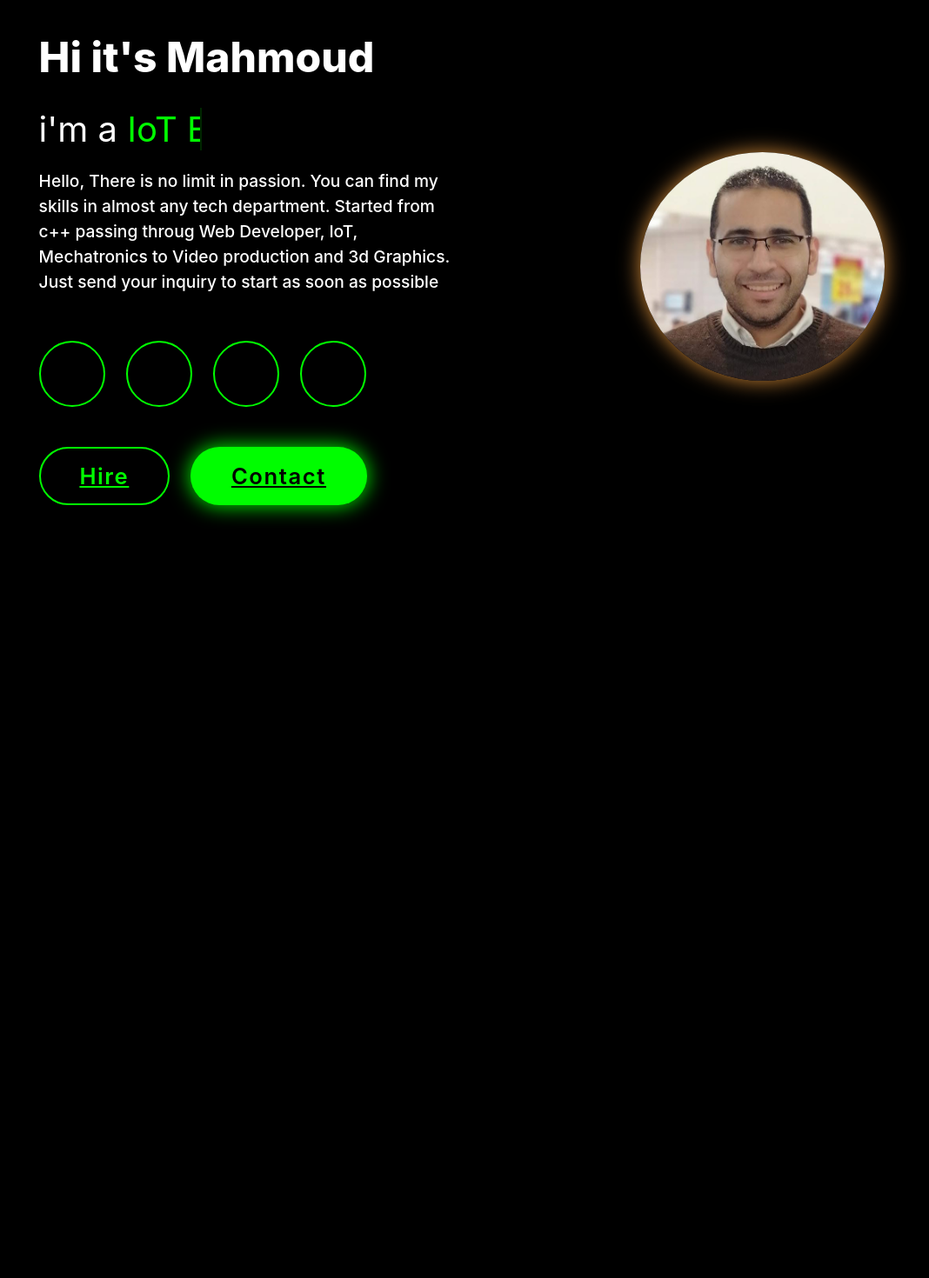
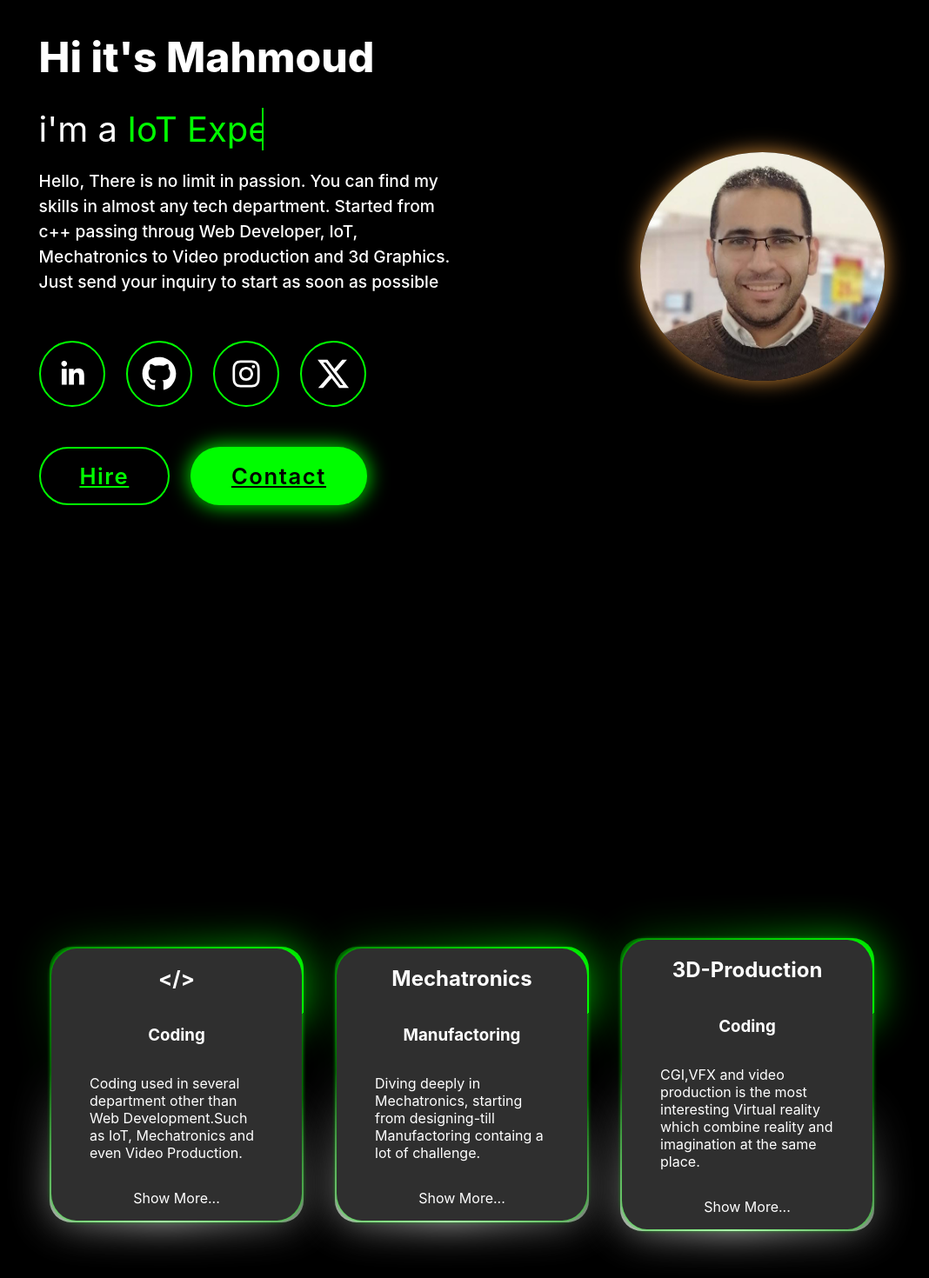
Before and after one commit to mahmoudhkassemeg/portfolio, a React (Create React App) app: page / in a window 1280 px wide. Shown: the part 80-1550 px from the top of the page at 87% size, without its empty margins (109-1177 px from the left). Before the commit the page ends 956 px from the top, so only its background shows below. Built offline with nearby package versions, Linux system fonts and the light colour scheme.

Commit message:
added channel name

```diff
--- a/package.json
+++ b/package.json
@@ -11,7 +11,10 @@
     "boxicons": "^2.1.4",
     "react": "^19.0.0",
     "react-dom": "^19.0.0",
+    "react-icons": "^5.5.0",
+    "react-router-dom": "^7.3.0",
     "react-scripts": "5.0.1",
+    "react-social-icons": "^6.22.0",
     "web-vitals": "^2.1.4"
   },
   "scripts": {
--- a/src/App.css
+++ b/src/App.css
@@ -3,6 +3,10 @@
   --foreground: white;
   --maincolor: rgb(0, 253, 0);
   --imgshadow:rgb(209, 137, 55);
+}
+html{
+  scroll-behavior: smooth;
+
 }
 
 body{
@@ -14,7 +18,8 @@ body{
   background-color: var(--background);
   color: var(--foreground);
   box-sizing: border-box;
-  overflow: hidden;
+  /* overflow: hidden; */
+
 }
 .headermain{
 
@@ -53,17 +58,28 @@ header{
   background-color: white;
 }
 
-section{
-  min-height: 100vh;
-  padding: 10rem 12% 10rem;
-}
+
 
 .home{
   margin-top: -40px;
   height: 100%;
   min-height: 100vh;
   box-sizing: border-box;
+  min-height: 100vh;
+  padding: 10rem 12% 10rem;
 }
+
+.services{
+  display: flex;
+  justify-content: space-evenly;
+  align-items: center;
+  margin-left: 10%;
+  margin-right: 10%;
+  margin-bottom: 50%;
+
+}
+
+
 
 
 @media only screen and (max-width:1200px){
@@ -76,4 +92,15 @@ section{
   body{
     overflow: scroll;
   }
+
+  .services{
+    display: block;
+    justify-content: space-evenly;
+    align-items: center;
+
+    margin-left: 25%;
+    margin-right: 25%;
+
+  }
+
 }
--- a/src/App.js
+++ b/src/App.js
@@ -2,8 +2,21 @@ import "./App.css";
 import React from "react";
 import Menu from "./Menu/Menu";
 import Homeimg from "./Components/Homeimg/Homeimg.js";
+import Card1 from './Components/Cards/Card1.js'
+import Card2 from './Components/Cards/Card2.js'
+import Card3 from './Components/Cards/Card3.js'
+//Cards functions
+function Cardone(props){
 
+}
 
+function Cardtwo(props){
+
+}
+
+function Cardthree(props){
+
+}
 
 function Home() {
 
@@ -21,9 +34,18 @@ function Home() {
         </div>
       </header>
 
-      <section className="home">
+      <section className="home" id="Home">
         <Homeimg />
       </section>
+
+      <section className="services" id="services">
+
+          <Card1 />
+          <Card2 />
+          <Card3 />
+
+      </section>
+
       </div>
   );
 }
--- /dev/null
+++ b/src/Components/Cards/Card1.js
@@ -0,0 +1,18 @@
+import './Cards.css'
+const tags = "</>"
+
+function Card1(){
+
+    return(
+        <div className="card-container">
+            <div className="card-content card-one">
+                <h2 className="title">{tags}</h2>
+                <h3 className="description">Coding</h3>
+                <p>Coding used in several department other than Web Development.Such as IoT,
+                     Mechatronics and even Video Production.</p>
+                <p>Show More...</p>
+            </div>
+
+        </div>
+    )
+} export default Card1;
--- /dev/null
+++ b/src/Components/Cards/Card2.js
@@ -0,0 +1,16 @@
+import './Cards.css'
+function Card2(){
+
+    return(
+        <div className="card-container">
+            <div className="card-content card-two">
+                <h2 className="title">Mechatronics</h2>
+                <h3 className="description">Manufactoring</h3>
+                <p>Diving deeply in Mechatronics, starting from designing-till
+                    Manufactoring containg a lot of challenge.</p>
+                <p>Show More...</p>
+            </div>
+
+        </div>
+    )
+} export default Card2;
--- /dev/null
+++ b/src/Components/Cards/Card3.js
@@ -0,0 +1,18 @@
+import './Cards.css'
+
+function Card3(){
+
+    return(
+        <div className="card-container">
+            <div className="card-content card-three">
+                <h2 className="title">3D-Production</h2>
+                <h3 className="description">Coding</h3>
+                <p>CGI,VFX and video production is the most interesting
+                     Virtual reality which combine reality and imagination
+                     at the same place.</p>
+                <p>Show More...</p>
+            </div>
+
+        </div>
+    )
+} export default Card3;
--- /dev/null
+++ b/src/Components/Cards/Cards.css
@@ -0,0 +1,93 @@
+.card-content{
+    color: var(--foreground);
+}
+
+/* .card-container{
+    display: grid;
+    grid-template-columns: auto auto auto;
+    grid-template-rows: 1fr;
+    grid-template-areas:
+    "cardone cardtwo cardthree";
+
+}
+.card-one{
+    grid-area: cardone;
+}
+.card-two{
+    grid-area: cardtwo;
+}
+.card-three{
+    grid-area: cardthree;
+} */
+
+.card-container{
+    display: flex;
+    justify-content: center;
+    align-items: center;
+    margin-top: 20%;
+}
+.card-content{
+    display: flex;
+    position: relative;
+    flex-direction: column;
+    justify-content: center;
+    align-items: center;
+    background-color: rgb(47, 47, 47);
+    border-radius: 10%;
+    width: 18rem;
+    height: 100%;
+    box-shadow: 0 0 5px var(--maincolor);
+    transition: 0.3s ease-in-out;
+}
+
+@property --angle{
+    syntax: "<angle>";
+    initial-value: 0deg;
+    inherits: false;
+}
+.card-content::after,.card-content::before{
+    content: '';
+    position: absolute;
+    width: 100%;
+    height: 100%;
+    padding: 2px;
+    z-index: -1;
+    border-radius: 25px;
+    background: conic-gradient(from var(--angle),transparent 10%, var(--foreground),transparent 60%, var(--maincolor));
+    animation: 5s spin linear infinite;
+}
+.card-content::before{
+    filter: blur(1.5rem);
+    opacity: 0.75;
+}
+
+@keyframes spin{
+    from{
+        --angle: 0deg
+    }
+    to{
+        --angle: 360deg
+    }
+}
+.card-content::before{
+
+}
+.card-content:hover{
+    box-shadow: 0 0 35px var(--maincolor);
+}
+.card-content p{
+    font-size: 1rem;
+    max-width: 200px;
+    max-height: fit-content;
+}
+
+@media only screen and (max-width:1200){
+    .card-content{
+        width: 100%;
+    }
+    .card-content p{
+        font-size: .5rem;
+        width: 100px;
+    }
+
+}
--- a/src/Components/Homeimg/Homeimg.css
+++ b/src/Components/Homeimg/Homeimg.css
@@ -109,7 +109,7 @@
     color: var(--maincolor);
     transform: scale(1.3)translateY(-5px);
     box-shadow: 0 0 25px var(--maincolor);
-    background-color: var(--maincolor);
+    /*   */
 
 }
 .btn{
--- a/src/Components/Homeimg/Homeimg.js
+++ b/src/Components/Homeimg/Homeimg.js
@@ -1,6 +1,11 @@
+import { FaX, FaXTwitter } from "react-icons/fa6";
 import "./Homeimg.css";
 import logo from "./img/img.jpg";
-import "boxicons";
+import 'boxicons';
+import { FaGithub, FaInstagram, FaLinkedin, FaTwitter } from 'react-icons/fa'
+import { AiOutlineInstagram } from "react-icons/ai";
+import { LiaLinkedinIn } from "react-icons/lia";
+
 
 function Homeimg() {
   return (
@@ -20,17 +25,17 @@ function Homeimg() {
         </p>
 
         <div className="social-icons">
-          <a href="#">
-            <i className="bx bxl-linkedin"></i>
+          <a href="https://www.linkedin.com/in/mahmoudkassemeg" target="_blank">
+          <LiaLinkedinIn />
           </a>
-          <a href="#">
-            <i className="bx bxl-github"></i>
+          <a href="https://github.com/mahmoudhkassemeg/" target="_blank">
+            <FaGithub/>
           </a>
-          <a href="#">
-            <i className="bx bxl-instagram"></i>
+          <a href="https://www.instagram.com/mahmoud_kassemeg" target="_blank">
+          <AiOutlineInstagram />
           </a>
-          <a href="#">
-            <i className="bx bxl-twitter"></i>
+          <a href="https://x.com/mahmoudkasssem" target="_blank">
+            <FaXTwitter/>
           </a>
         </div>
 
--- a/src/Menu/Menu.js
+++ b/src/Menu/Menu.js
@@ -1,6 +1,7 @@
 import React from "react";
 import "./Menu.css";
-
+import App from '../App'
+import { link } from 'react-router-dom'
 function Menu() {
   function Mouseover() {}
   function Mouseout() {}
@@ -16,10 +17,10 @@ function Menu() {
         <div id="menu-container" className="menu-container"></div>
         <div id="menu-items" className="menu-items">
           <div id="item" className="menu-home">
-            <h4><a href="#">Home</a></h4>
+            <h4><a href={App.id='#Home'}>Home</a></h4>
           </div>
           <div id="item" className="menu-services">
-            <h4><a href="#">Services</a></h4>
+            <h4><a href={App.id='#services'}>Services</a></h4>
           </div>
           <div id="item" className="menu-contact">
             <h4><a href="#">Contact</a></h4>
--- /dev/null
+++ b/src/boxicons.js
@@ -0,0 +1 @@
+<script src="https://unpkg.com/boxicons@2.1.4/dist/boxicons.js"></script>
--- a/src/index.js
+++ b/src/index.js
@@ -3,11 +3,14 @@ import ReactDOM from 'react-dom/client';
 import './index.css';
 import App from './App';
 import reportWebVitals from './reportWebVitals';
+import { BrowserRouter } from 'react-router-dom';
 
 const root = ReactDOM.createRoot(document.getElementById('root'));
 root.render(
   <React.StrictMode>
+    <BrowserRouter>
     <App />
+    </BrowserRouter>
   </React.StrictMode>
 );
 
```
Also changed, not shown: 1 other file (tests, documents, lock files or other folders).
